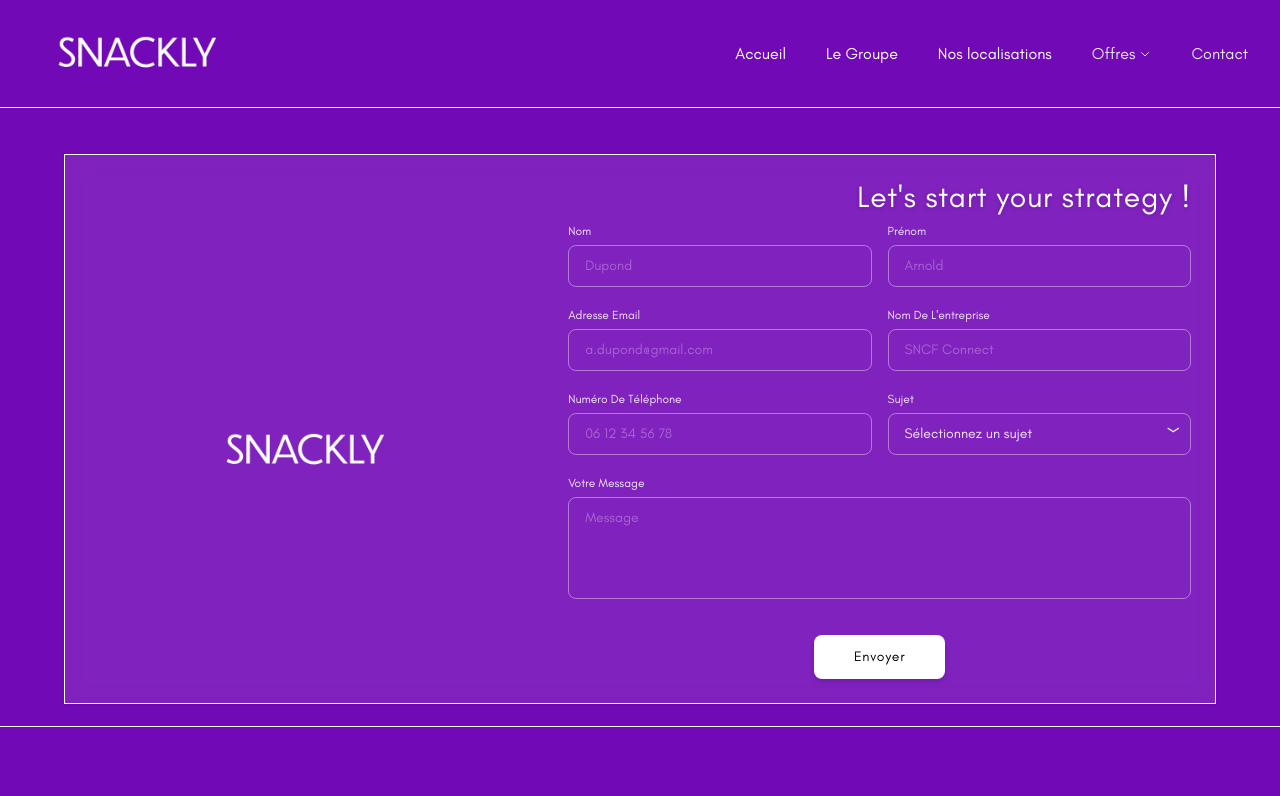
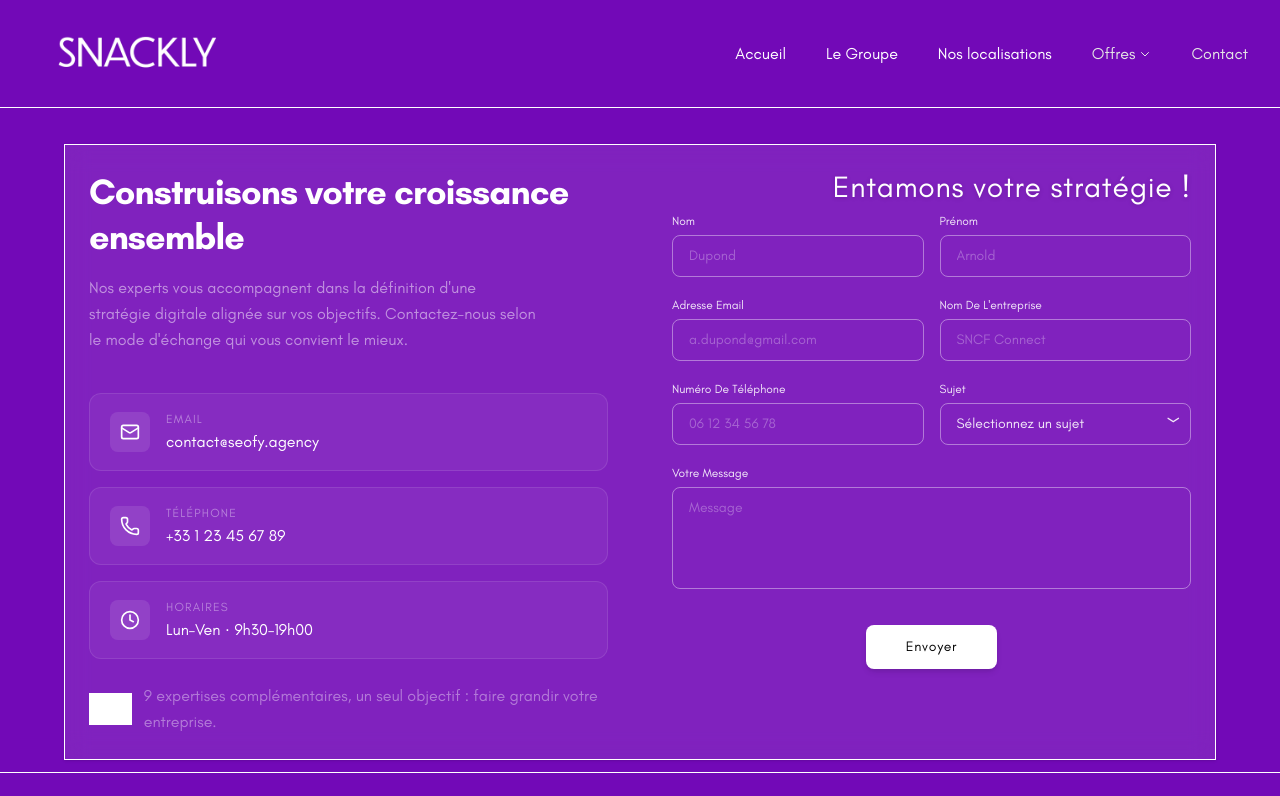
Before and after one commit to 4skygroup/snackly, a React (Vite) app: page /contact in a window 1280 px wide. Shown: the top 796 px of the page. Built offline with nearby package versions, Linux system fonts and the light colour scheme; grey boxes are pictures that could not be loaded.

Commit message:
Contact page upgrading

```diff
--- a/package.json
+++ b/package.json
@@ -13,6 +13,7 @@
     "@tailwindcss/postcss": "^4.2.2",
     "@tailwindcss/vite": "^4.2.2",
     "autoprefixer": "^10.4.27",
+    "lucide-react": "^1.18.0",
     "postcss": "^8.5.8",
     "react": "^19.2.6",
     "react-dom": "^19.2.6",
--- a/src/components/ContactForm.tsx/ContactForm.tsx
+++ b/src/components/ContactForm.tsx/ContactForm.tsx
@@ -57,7 +57,7 @@ export default function ContactForm() {
             type="tel"
             id="phone"
             placeholder="06 12 34 56 78"
-            className="w-full border border-white/40 rounded-lg px-4 py-2.5 text-black placeholder-white/30 focus:outline-none focus:border-white text-sm"
+            className="w-full border border-white/40 rounded-lg px-4 py-2.5 text-white placeholder-white/30 focus:outline-none focus:border-white text-sm"
           />
         </div>
         <div className="flex flex-col gap-1.5">
@@ -130,7 +130,7 @@ export default function ContactForm() {
           id="message"
           rows={4}
           placeholder="Message"
-          className="w-full border border-white/40 rounded-lg px-4 py-2.5 text-black placeholder-white/30 focus:outline-none focus:border-white text-sm resize-none"
+          className="w-full border border-white/40 rounded-lg px-4 py-2.5 text-white placeholder-white/30 focus:outline-none focus:border-white text-sm resize-none"
         ></textarea>
       </div>
 
--- /dev/null
+++ b/src/components/ContactForm.tsx/ContactInfoCards.tsx
@@ -0,0 +1,57 @@
+import { Mail, Phone, Clock } from "lucide-react";
+
+const cards = [
+  {
+    icon: <Mail className="w-5 h-5 text-white" />,
+    label: "Email",
+    value: "contact@seofy.agency",
+  },
+  {
+    icon: <Phone className="w-5 h-5 text-white" />,
+    label: "Téléphone",
+    value: "+33 1 23 45 67 89",
+  },
+  {
+    icon: <Clock className="w-5 h-5 text-white" />,
+    label: "Horaires",
+    value: "Lun–Ven · 9h30–19h00",
+  },
+];
+
+export default function ContactInfoCards() {
+  return (
+    <div className="flex flex-col gap-4">
+      {cards.map((card) => (
+        <div
+          key={card.label}
+          className="flex items-center gap-4 rounded-xl border border-white/10 bg-white/5 px-5 py-4"
+        >
+          <div className="flex h-10 w-10 shrink-0 items-center justify-center rounded-lg bg-white/10">
+            {card.icon}
+          </div>
+          <div>
+            <p className="text-t6 font-medium uppercase tracking-widest text-white/40">
+              {card.label}
+            </p>
+            <p className="mt-0.5 text-t5 font-medium text-white">
+              {card.value}
+            </p>
+          </div>
+        </div>
+      ))}
+
+      <div className="mt-2 flex items-center gap-3">
+        <img
+          src="/logoSeofy.png"
+          alt=""
+          className="h-8 w-auto object-contain"
+          style={{ filter: "brightness(0) invert(1)" }}
+        />
+        <p className="text-t6 md:text-t5 leading-relaxed text-white/40">
+          9 expertises complémentaires, un seul objectif : faire grandir votre
+          entreprise.
+        </p>
+      </div>
+    </div>
+  );
+}
--- a/src/pages/Contact.tsx
+++ b/src/pages/Contact.tsx
@@ -1,69 +1,109 @@
 import { Helmet } from "react-helmet-async";
 import ContactForm from "../components/ContactForm.tsx/ContactForm";
 import Footer from "../components/Footer/Footer";
-import Logo from "../components/Logo/Logo";
 import Navbar from "../components/NavBar/NavBar";
 import { policy } from "../utils/constants/policy";
 import { services } from "../utils/constants/services";
+import ContactInfoCards from "../components/ContactForm.tsx/ContactInfoCards";
 
 export default function Contact() {
   return (
     <div className="bg-snackly-purple text-white flex flex-col items-center ">
       <Helmet>
         <title>Contact — Démarrez votre projet Snack Content | Snackly</title>
-        <meta name="description" content="Contactez l'agence Snackly pour lancer votre projet snack content. Discutons de votre stratégie vidéo et de vos objectifs de performance digitale." />
+        <meta
+          name="description"
+          content="Contactez l'agence Snackly pour lancer votre projet snack content. Discutons de votre stratégie vidéo et de vos objectifs de performance digitale."
+        />
         <link rel="canonical" href="https://snacklyagency.com/contact" />
         <meta property="og:url" content="https://snacklyagency.com/contact" />
-        <meta property="og:title" content="Contact — Démarrez votre projet Snack Content | Snackly" />
-        <meta property="og:description" content="Contactez l'agence Snackly pour lancer votre projet snack content et booster votre performance digitale." />
-        <meta property="og:image" content="https://snacklyagency.com/logo/Snackly.png" />
-        <meta name="twitter:title" content="Contact Snackly — Lancez votre projet" />
-        <meta name="twitter:description" content="Contactez l'agence Snackly pour lancer votre projet snack content." />
-        <meta name="twitter:image" content="https://snacklyagency.com/logo/Snackly.png" />
-        <script type="application/ld+json">{JSON.stringify({
-          "@context": "https://schema.org",
-          "@type": "ContactPage",
-          "@id": "https://snacklyagency.com/contact#webpage",
-          "url": "https://snacklyagency.com/contact",
-          "name": "Contact — Snackly",
-          "description": "Contactez l'agence Snackly pour lancer votre projet snack content.",
-          "inLanguage": "fr-FR",
-          "isPartOf": { "@id": "https://snacklyagency.com/#website" },
-          "breadcrumb": {
-            "@type": "BreadcrumbList",
-            "itemListElement": [
-              { "@type": "ListItem", "position": 1, "name": "Accueil", "item": "https://snacklyagency.com/" },
-              { "@type": "ListItem", "position": 2, "name": "Contact", "item": "https://snacklyagency.com/contact" }
-            ]
-          }
-        })}</script>
+        <meta
+          property="og:title"
+          content="Contact — Démarrez votre projet Snack Content | Snackly"
+        />
+        <meta
+          property="og:description"
+          content="Contactez l'agence Snackly pour lancer votre projet snack content et booster votre performance digitale."
+        />
+        <meta
+          property="og:image"
+          content="https://snacklyagency.com/logo/Snackly.png"
+        />
+        <meta
+          name="twitter:title"
+          content="Contact Snackly — Lancez votre projet"
+        />
+        <meta
+          name="twitter:description"
+          content="Contactez l'agence Snackly pour lancer votre projet snack content."
+        />
+        <meta
+          name="twitter:image"
+          content="https://snacklyagency.com/logo/Snackly.png"
+        />
+        <script type="application/ld+json">
+          {JSON.stringify({
+            "@context": "https://schema.org",
+            "@type": "ContactPage",
+            "@id": "https://snacklyagency.com/contact#webpage",
+            url: "https://snacklyagency.com/contact",
+            name: "Contact — Snackly",
+            description:
+              "Contactez l'agence Snackly pour lancer votre projet snack content.",
+            inLanguage: "fr-FR",
+            isPartOf: { "@id": "https://snacklyagency.com/#website" },
+            breadcrumb: {
+              "@type": "BreadcrumbList",
+              itemListElement: [
+                {
+                  "@type": "ListItem",
+                  position: 1,
+                  name: "Accueil",
+                  item: "https://snacklyagency.com/",
+                },
+                {
+                  "@type": "ListItem",
+                  position: 2,
+                  name: "Contact",
+                  item: "https://snacklyagency.com/contact",
+                },
+              ],
+            },
+          })}
+        </script>
       </Helmet>
       <Navbar />
       <div className="w-full min-h-[calc(90vh-100px)] py-3 px-4 md:px-8 flex items-center justify-center border-t border-b border-white">
         {/* Cadre principal arrondi de la maquette */}
         <div className="max-w-6xl w-full mx-auto bg-white/10 backdrop-blur-md p-4 md:p-6 shadow-sm border border-white mt-6 relative">
-          {/* Titre de la page */}
-          {/* <h1 className="text-3xl md:text-4xl text-center uppercase tracking-wide mb-2 text-white drop-shadow-sm">
-                    Contact us
-                </h1> */}
+          {/* CÔTÉ DROIT : Le Formulaire complet */}
+          {/* <ContactForm /> */}
+          {/* </div> */}
+          <div className="mx-auto grid max-w-6xl grid-cols-1 gap-16 lg:grid-cols-2 lg:items-start">
+            {/* ── Left column ── */}
+            <div className="flex flex-col gap-10">
+              <div>
+                <h2 className="text-t3 font-bold leading-tight tracking-tight text-white md:text-h6">
+                  Construisons votre croissance ensemble
+                </h2>
+                <p className="mt-4 max-w-md text-base leading-relaxed text-white/50">
+                  Nos experts vous accompagnent dans la définition d'une
+                  stratégie digitale alignée sur vos objectifs. Contactez-nous
+                  selon le mode d'échange qui vous convient le mieux.
+                </p>
+              </div>
 
-          <p className="text-2xl md:text-3xl text-right mb-2 tracking-wide text-white drop-shadow-sm">
-            Let&apos;s start your strategy !
-          </p>
-
-          {/* Grille : Logo à gauche / Formulaire à droite */}
-          <div className="grid grid-cols-1 md:grid-cols-12 gap-12 items-center">
-            {/* CÔTÉ GAUCHE : Énorme Logo textuel centré verticalement */}
-            <div className="md:col-span-5 flex justify-center items-center p-4">
-              <Logo
-                src="/logo/Snackly.png"
-                alt="Logo Snackly"
-                className="w-full max-w-70 md:max-w-full h-auto object-contain drop-shadow-sm"
-              />
+              <ContactInfoCards />
             </div>
 
-            {/* CÔTÉ DROIT : Le Formulaire complet */}
-            <ContactForm />
+            {/* ── Right column ── */}
+            <div>
+              {/* Titre de la page */}
+              <p className="text-2xl md:text-3xl text-right mb-2 tracking-wide text-white drop-shadow-sm">
+                Entamons votre stratégie !
+              </p>
+              <ContactForm />
+            </div>
           </div>
         </div>
       </div>
```
Also changed, not shown: 1 other file (tests, documents, lock files or other folders).
